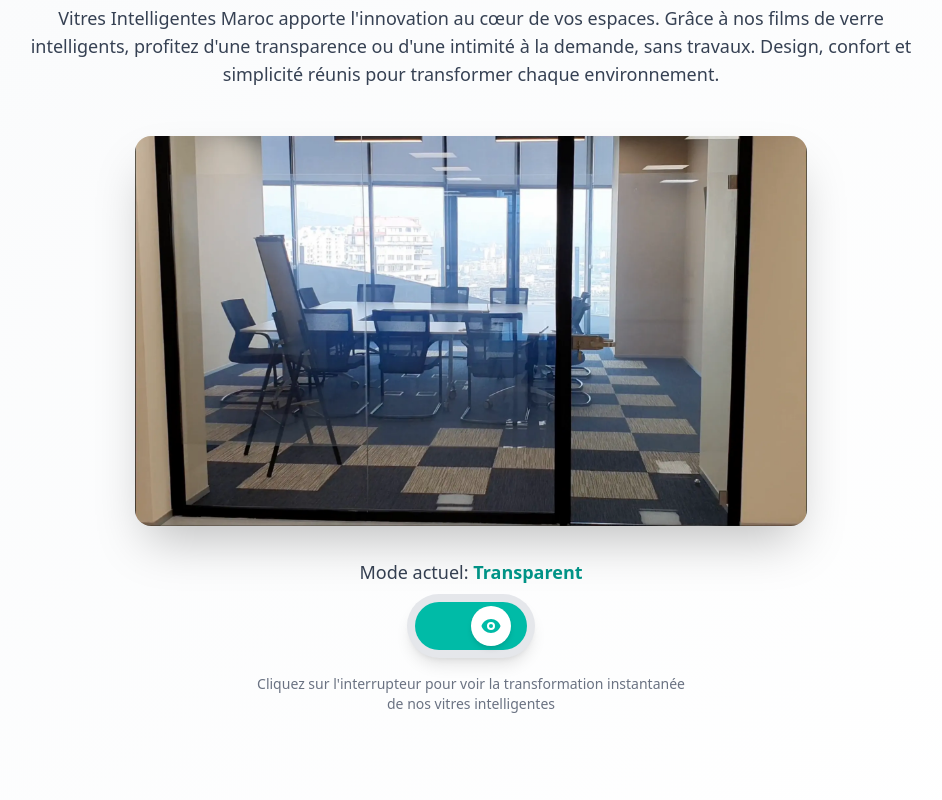
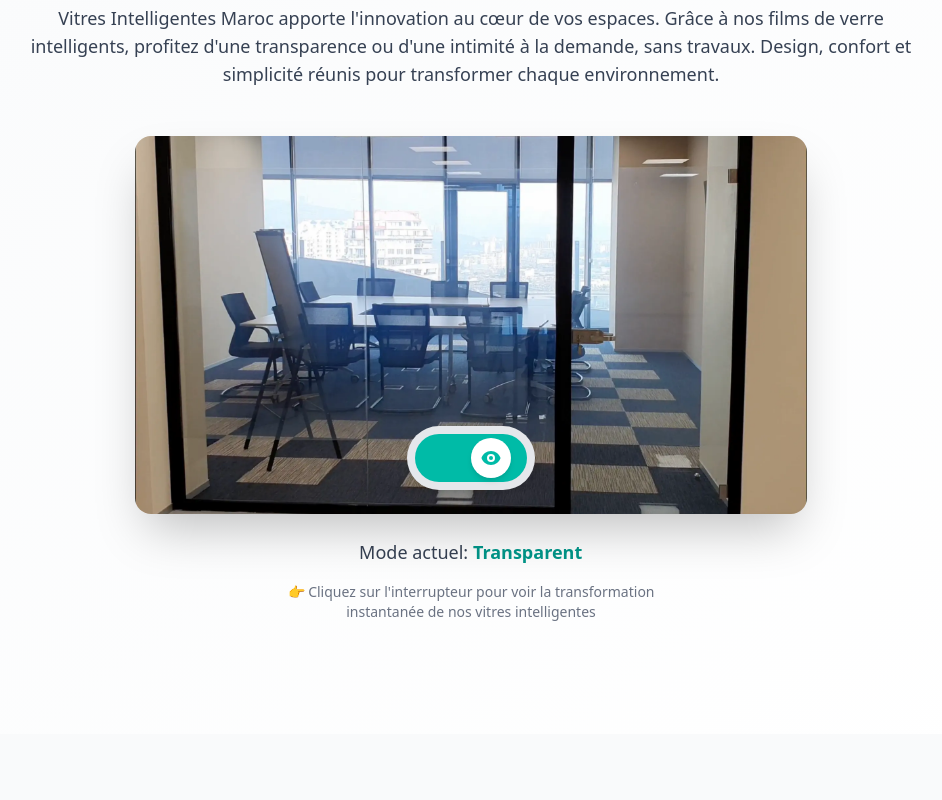
Before and after one commit to eteampmf/sfs_landingpage, a React (Vite) app: page / in a window 1280 px wide. Shown: the part 340-1140 px from the top of the page, without its empty margins (169-1111 px from the left). Built offline with nearby package versions, Linux system fonts and the light colour scheme.

Commit message:
switch button in photo

```diff
--- a/src/App.jsx
+++ b/src/App.jsx
@@ -152,7 +152,7 @@ function App() {
       </header>
 
       {/* Hero Section */}
-      <section id="accueil" className="bg-gradient-to-br from-gray-50 to-white py-20">
+      <section id="accueil" className="bg-gradient-to-br from-gray-50 to-white py-16 md:py-20">
         <div className="container mx-auto px-4 text-center">
           <h1 className="text-5xl md:text-7xl font-bold text-gray-900 mb-6">
             Vos vitres, <span className="text-teal-600">Réinventées</span>
@@ -164,42 +164,33 @@ function App() {
             Vitres Intelligentes Maroc apporte l'innovation au cœur de vos espaces. Grâce à nos films de verre intelligents, profitez d'une transparence ou d'une intimité à la demande, sans travaux. Design, confort et simplicité réunis pour transformer chaque environnement.
           </p>
 
-
           {/* Interactive Switch Demo */}
-          <div className="mb-12">
+          <div className="mb-8">
             <div className="max-w-2xl mx-auto">
               {/* Image Display */}
-              <div className="relative mb-8 rounded-2xl overflow-hidden shadow-2xl">
+              <div className="relative mb-6 rounded-2xl overflow-hidden shadow-2xl aspect-[16/9]">
                 <img
                   src={isTransparent ? transparentImage : opaqueImage}
-                  alt={isTransparent ? "Mode transparent - Vue claire à travers la vitre" : "Mode opaque - Intimité préservée"}
-                  className="w-full h-auto transition-opacity duration-500"
+                  alt={isTransparent ? "Mode transparent" : "Mode opaque"}
+                  className="w-full h-full object-cover transition-opacity duration-500"
                 />
-              </div>
 
-              {/* Creative Switch Button */}
-              <div className="flex flex-col items-center space-y-4">
-                <div className="text-lg font-medium text-gray-700 mb-2">
-                  Mode actuel: <span className="font-bold text-teal-600">
-                    {isTransparent ? 'Transparent' : 'Opaque'}
-                  </span>
-                </div>
 
-                {/* Light Switch Style Button */}
+                {/* Switch centré en bas de l’image */}
                 <button
                   onClick={toggleMode}
-                  className="relative w-32 h-16 bg-gray-200 rounded-full p-2 transition-all duration-300 hover:bg-gray-300 focus:outline-none focus:ring-4 focus:ring-teal-200 shadow-lg"
+                  className="absolute bottom-6 left-1/2 -translate-x-1/2
+                            w-32 h-16 bg-gray-200 rounded-full p-2
+                            transition-all duration-300 hover:bg-gray-300
+                            focus:outline-none focus:ring-4 focus:ring-teal-200 shadow-lg"
                   aria-label={`Basculer vers le mode ${isTransparent ? 'opaque' : 'transparent'}`}
                 >
-                  {/* Switch Track */}
                   <div className={`absolute inset-2 rounded-full transition-all duration-300 ${
                     isTransparent ? 'bg-teal-500' : 'bg-gray-400'
                   }`}>
-                    {/* Switch Handle */}
                     <div className={`absolute top-1 w-10 h-10 bg-white rounded-full shadow-md transition-all duration-300 transform ${
                       isTransparent ? 'translate-x-14' : 'translate-x-1'
                     }`}>
-                      {/* Switch Icon */}
                       <div className="flex items-center justify-center h-full">
                         {isTransparent ? (
                           <svg className="w-5 h-5 text-teal-500" fill="currentColor" viewBox="0 0 20 20">
@@ -216,24 +207,20 @@ function App() {
                     </div>
                   </div>
                 </button>
+              </div>
 
-                <p className="text-sm text-gray-500 max-w-md text-center">
-                  Cliquez sur l'interrupteur pour voir la transformation instantanée de nos vitres intelligentes
-                </p>
+              {/* Texte explicatif */}
+              <div className="text-lg font-medium text-gray-700 mb-4">
+                Mode actuel:{" "}
+                <span className="font-bold text-teal-600 inline-block min-w-[110px] text-left">
+                  {isTransparent ? "Transparent" : "Opaque"}
+                </span>
               </div>
+              <p className="text-sm text-gray-500 max-w-md text-center mx-auto">
+                👉 Cliquez sur l'interrupteur pour voir la transformation instantanée de nos vitres intelligentes
+              </p>
             </div>
           </div>
-
-
-{/*         <Button
-            size="lg"
-            onClick={handleWhatsAppDemo}
-            className="bg-teal-600 hover:bg-teal-700 text-white px-8 py-4 text-lg"
-          >
-            <img src={whatsappIcon} alt="WhatsApp" className="mr-2 h-5 w-5" />
-            Demander un devis
-          </Button>
-*/}
         </div>
       </section>
 
@@ -280,7 +267,7 @@ function App() {
             </Suspense>
           )}
 
-          <p className="mt-4 text-sm text-gray-600 italic text-center">
+          <p className="text-sm text-gray-500 max-w-md text-center">
             👉 Glissez ou utilisez les flèches pour voir l’installation
           </p>
         </div>
```
Also changed, not shown: 5 other files (tests, documents, lock files or other folders).
